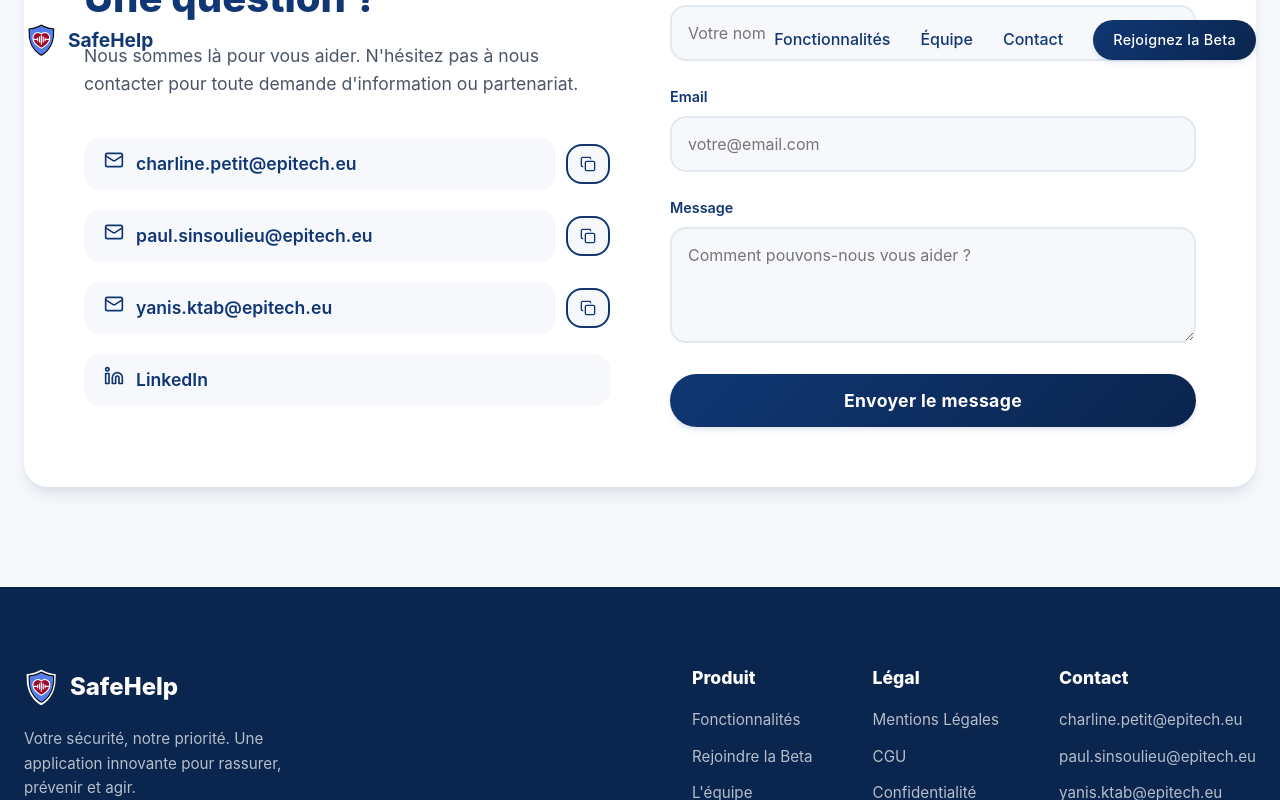
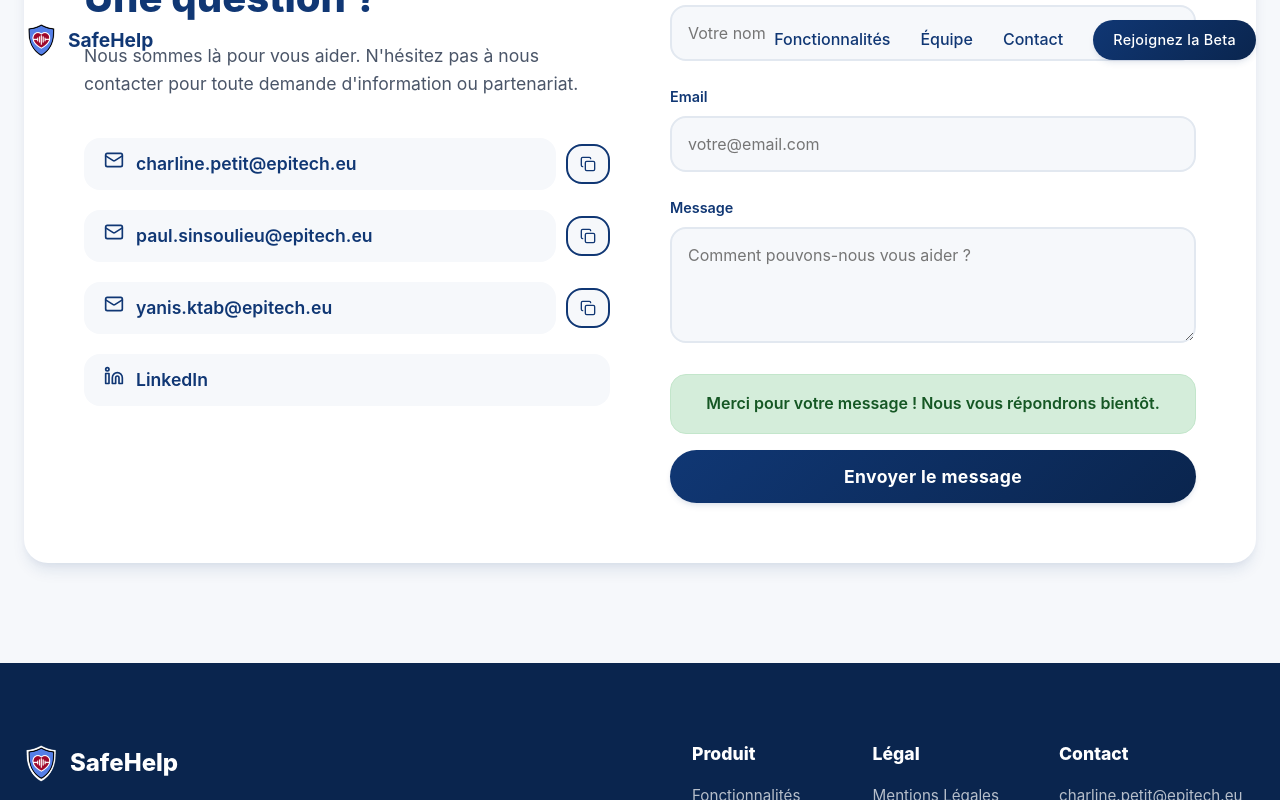
Before and after one commit to charlinecha54/SafeHelp-website, a React (Vite) app: page / in a window 1280 px wide. Both pictures are taken after typing "Sample", "name@example.com", "Sample" into the empty fields and a click on the button "Envoyer le message". Shown: the part 9826-10626 px from the top of the page. Built offline with nearby package versions, Linux system fonts and the light colour scheme.

Commit message:
feat: Intégration de EmailJS pour le formulaire de contact fonctionnel

```diff
--- a/package.json
+++ b/package.json
@@ -10,6 +10,7 @@
     "preview": "vite preview"
   },
   "dependencies": {
+    "@emailjs/browser": "^4.4.1",
     "lucide-react": "^0.561.0",
     "react": "^19.2.0",
     "react-dom": "^19.2.0",
--- a/src/components/Contact.css
+++ b/src/components/Contact.css
@@ -95,6 +95,7 @@
         opacity: 0;
         transform: translateX(-5px);
     }
+
     to {
         opacity: 1;
         transform: translateX(0);
@@ -142,6 +143,44 @@
     width: 100%;
 }
 
+.btn-block:disabled {
+    opacity: 0.6;
+    cursor: not-allowed;
+}
+
+.submit-message {
+    padding: 16px;
+    border-radius: var(--radius-md);
+    margin-bottom: 16px;
+    font-weight: 600;
+    text-align: center;
+    animation: slideIn 0.3s ease;
+}
+
+.submit-message.success {
+    background-color: #d4edda;
+    color: #155724;
+    border: 1px solid #c3e6cb;
+}
+
+.submit-message.error {
+    background-color: #f8d7da;
+    color: #721c24;
+    border: 1px solid #f5c6cb;
+}
+
+@keyframes slideIn {
+    from {
+        opacity: 0;
+        transform: translateY(-10px);
+    }
+
+    to {
+        opacity: 1;
+        transform: translateY(0);
+    }
+}
+
 @media (max-width: 768px) {
     .contact-wrapper {
         flex-direction: column;
--- a/src/components/Contact.jsx
+++ b/src/components/Contact.jsx
@@ -1,5 +1,6 @@
 import React, { useState } from 'react';
 import { Mail, Linkedin, Copy } from 'lucide-react';
+import emailjs from '@emailjs/browser';
 import './Contact.css';
 
 const Contact = () => {
@@ -10,15 +11,47 @@
     });
 
     const [copiedEmail, setCopiedEmail] = useState('');
+    const [isSubmitting, setIsSubmitting] = useState(false);
+    const [submitMessage, setSubmitMessage] = useState({ type: '', text: '' });
 
     const handleChange = (e) => {
         setFormData({ ...formData, [e.target.name]: e.target.value });
     };
 
-    const handleSubmit = (e) => {
+    const handleSubmit = async (e) => {
         e.preventDefault();
-        alert('Merci pour votre message ! Nous vous répondrons bientôt.');
-        setFormData({ name: '', email: '', message: '' });
+        setIsSubmitting(true);
+        setSubmitMessage({ type: '', text: '' });
+
+        try {
+            // Configuration EmailJS - À CONFIGURER avec vos propres identifiants
+            // Visitez https://www.emailjs.com/ pour créer un compte gratuit
+            const result = await emailjs.send(
+                'YOUR_SERVICE_ID',  // Remplacer par votre Service ID
+                'YOUR_TEMPLATE_ID', // Remplacer par votre Template ID
+                {
+                    from_name: formData.name,
+                    from_email: formData.email,
+                    message: formData.message,
+                    to_email: 'charline.petit@epitech.eu, paul.sinsoulieu@epitech.eu, yanis.ktab@epitech.eu'
+                },
+                'YOUR_PUBLIC_KEY'   // Remplacer par votre Public Key
+            );
+
+            setSubmitMessage({
+                type: 'success',
+                text: 'Merci pour votre message ! Nous vous répondrons bientôt.'
+            });
+            setFormData({ name: '', email: '', message: '' });
+        } catch (error) {
+            console.error('Erreur lors de l\'envoi du message:', error);
+            setSubmitMessage({
+                type: 'error',
+                text: 'Une erreur est survenue. Veuillez réessayer ou nous contacter directement par email.'
+            });
+        } finally {
+            setIsSubmitting(false);
+        }
     };
 
     const handleCopy = (email) => {
@@ -119,7 +152,18 @@
                                 placeholder="Comment pouvons-nous vous aider ?"
                             ></textarea>
                         </div>
-                        <button type="submit" className="btn btn-primary btn-block">Envoyer le message</button>
+                        {submitMessage.text && (
+                            <div className={`submit-message ${submitMessage.type}`}>
+                                {submitMessage.text}
+                            </div>
+                        )}
+                        <button
+                            type="submit"
+                            className="btn btn-primary btn-block"
+                            disabled={isSubmitting}
+                        >
+                            {isSubmitting ? 'Envoi en cours...' : 'Envoyer le message'}
+                        </button>
                     </form>
                 </div>
             </div>
```
Also changed, not shown: 2 other files (tests, documents, lock files or other folders).
